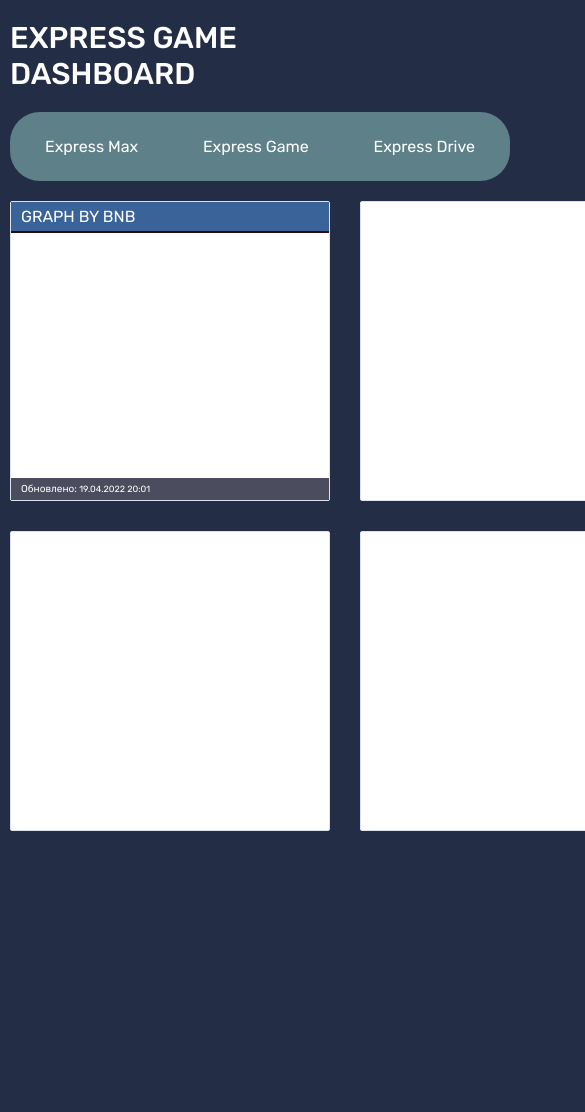
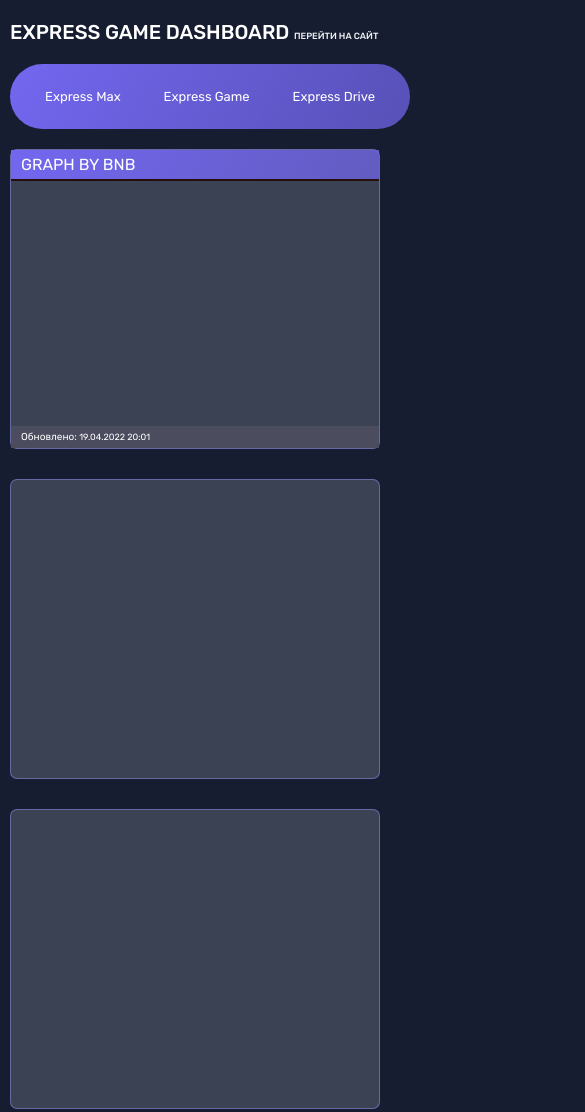
Before and after one commit to AlexKhvostov/e-gm.info, a plain HTML site: page DashBoard.html in a window 390 px wide. Shown: the top 1112 px of the page, 585 px wide, since content can reach past the window. Before the commit the page ends 844 px from the top, so only its background shows below. Drawn offline with Linux system fonts and the light colour scheme.

Commit message:
Add mobile version

```diff
--- a/DashBoard.html
+++ b/DashBoard.html
@@ -13,7 +13,16 @@
 <body style="opacity: 1; transition: opacity 0.9s ease-in-out 0s;" >
 <div class="_container">
     <header class="header">
-        <div class="header__title">Express Game Dashboard</div>
+        <div class="flex-center">
+            <div class="header__title">Express Game Dashboard
+                <span>
+                   <a class="header__link" href="https://express.game/"> Перейти на сайт</a>
+                </span>
+            </div>
+
+        </div>
+
+
         <div class="header__nav flex-center">
             <div class="header__nav__item">Express Max</div>
             <div class="header__nav__item">Express Game</div>
@@ -33,9 +42,13 @@
             <div class="box-dash__item"></div>
             <div class="box-dash__item"></div>
             <div class="box-dash__item"></div>
+            <div class="box-dash__item"></div>
         </div>
     </section>
-    <footer class="footer"></footer>
+    <footer class="footer">
+        <p>© e-gm.info - наши рабы руками собирают статистику для вас прямо сейчас. Все права конечно не защищены.</p>
+        <p>Копирование информации только после того как капнет денежка</p>
+    </footer>
 </div>
 </body>
 </html>
--- a/assets/dist/css/style.css
+++ b/assets/dist/css/style.css
@@ -5,7 +5,7 @@
     border: 0;
     font-family: "Rubik";
     font-weight: 400;
-    background: #232d45;
+    background: #161d31;
     color: #fff;
 
 }
@@ -48,29 +48,39 @@
     font-size: 30px;
 
 }
+
+.header__link{
+    color: #f0f0f0;
+    text-decoration: none;
+    font-size: 9px;
+    padding-bottom: 20px;
+}
 .header__nav{
     box-sizing: border-box;
-    background: #5e8189;
-    border-radius: 30px;
-    width: 500px;
-    padding: 20px 20px;
+    background: linear-gradient(
+            118deg
+            ,#7367f0,rgba(115,103,240,.7));
+    border-radius: 50px;
+    width: 550px;
+    padding: 15px 20px;
 
 }
 
 .header__nav__item{
-    padding: 5px 15px;
+    padding: 10px 15px;
     border-radius: 30px;
     cursor: pointer;
     box-sizing: border-box;
 
 }
 .header__nav__item:hover, .header__nav__item-active{
-     background: #000;
+     background: #283046;
+    border-color: #283046;
      padding: 8px 15px;
      border-radius: 30px;
      cursor: pointer;
      box-sizing: border-box;
-     font-weight: 500;
+     /*font-weight: 550;*/
 
  }
 
@@ -90,10 +100,11 @@
     width: 100%;
     min-width: 300px;
     min-height: 300px;
-    background: #fff;
-    border: 1px solid #D8E4EE;
-    border-radius: 2px;
+    background: #3b4253;
+    border: 1px solid #797ccdad;
+    border-radius: 7px;
     margin-right: 20px;
+
 }
 
 .dash__box__item:hover {
@@ -103,7 +114,9 @@
 .box-dash__title{
     box-sizing: border-box;
     width: 100%;
-    background: #3a639a;
+    background: linear-gradient(
+            118deg
+            ,#7367f0,rgba(115,103,240,.7));
     padding: 5px 10px;
     text-transform: uppercase;
     border-bottom: 2px solid #280d0d;
@@ -120,3 +133,33 @@
     font-size: 9px;
 
 }
+
+.footer{
+    padding-top: 20px;
+    font-size:12px;
+}
+
+
+
+@media (max-width: 970px){
+    .dash__box{
+        grid-template-columns: repeat(2, 1fr);
+    }
+}
+
+@media (max-width: 750px){
+    .dash__box{
+        grid-template-columns: repeat(1, 1fr);
+    }
+    .header__title{
+        font-size: 20px;
+
+    }
+    .header__nav{
+        width: 400px;
+
+    }
+    .header__nav__item{
+        font-size: 13px;
+    }
+}
```
Also changed, not shown: assets/img/logo.png (added).
